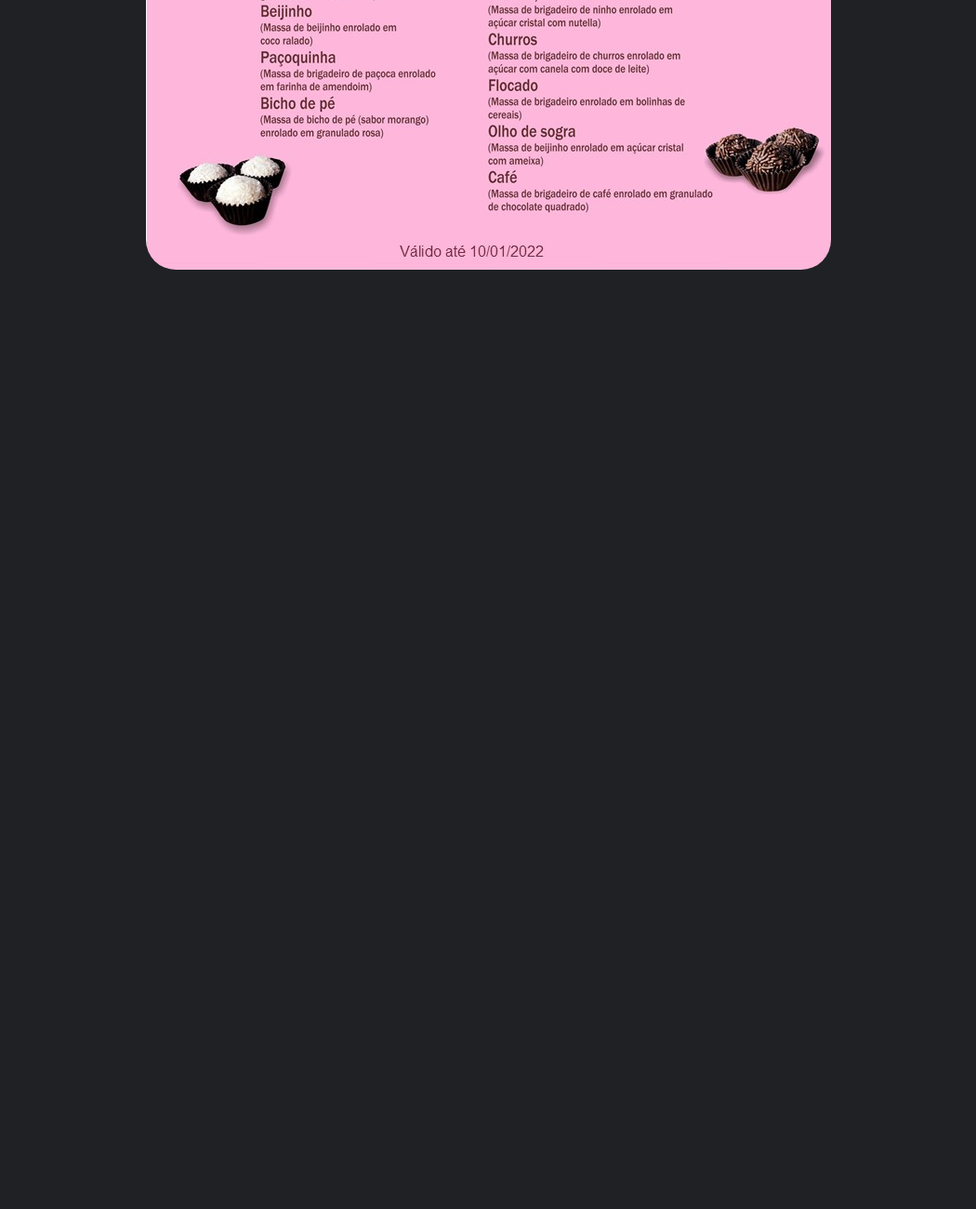
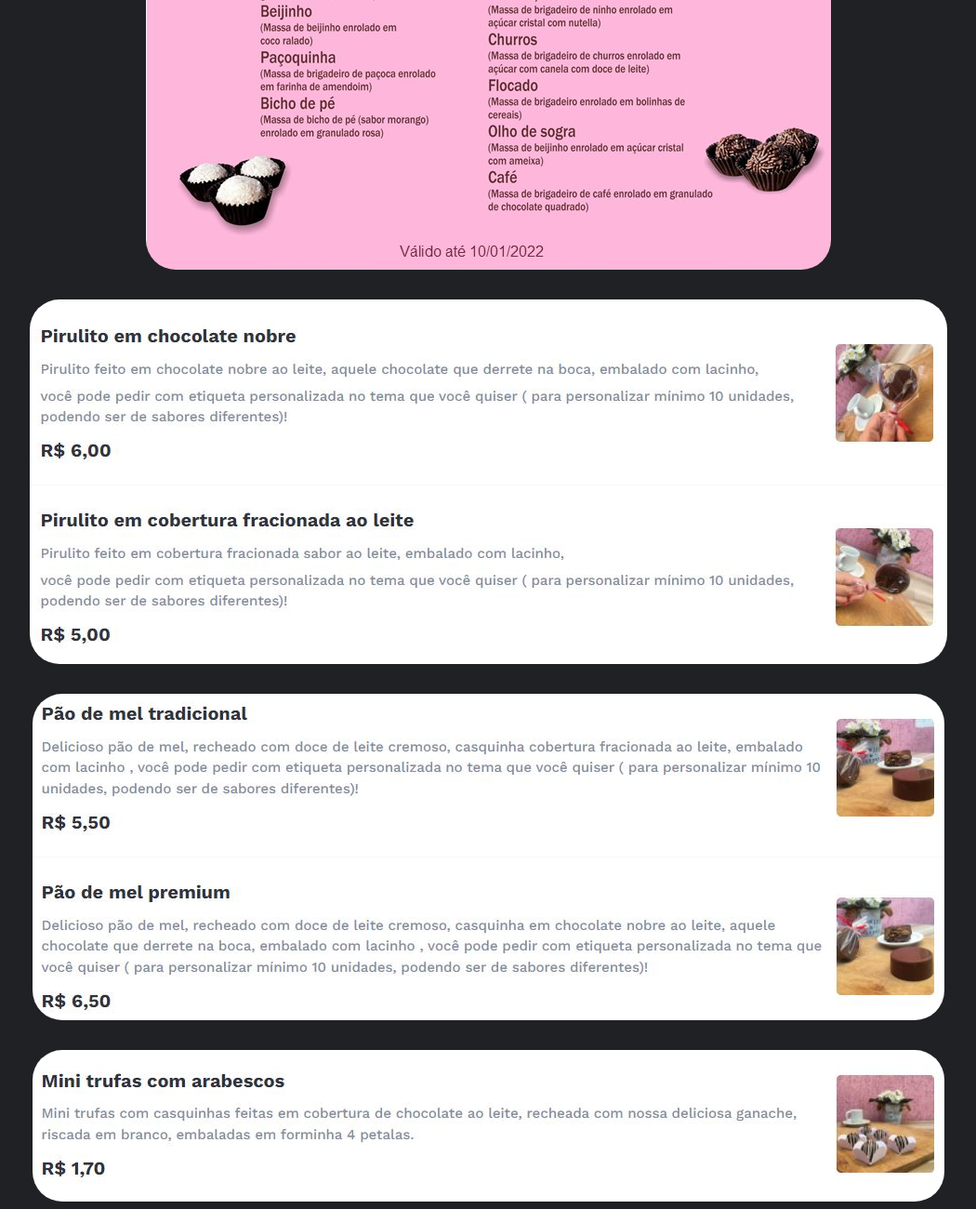
Before and after one commit to dev-rafael92as/cardapioMR, a plain HTML site: page index.html in a window 1280 px wide. Shown: the part 8659-9959 px from the top of the page at 93% size, without its empty margins (115-1165 px from the left). Before the commit the page ends 8957 px from the top, so only its background shows below. Drawn offline with Linux system fonts and the light colour scheme.

Commit message:
Segundo Commit Inclusão Personalizados

```diff
--- a/index.html
+++ b/index.html
@@ -19,6 +19,9 @@
             <img class="imagem" src="assets/img/Bolo3.JPG">
             <img class="imagem" src="assets/img/Bolo4.JPG">
             <img class="imagem" src="assets/img/Docinho.jpg">
+            <img class="imagem" src="assets/img/Pirulitos.JPG">
+            <img class="imagem" src="assets/img/Pão de Mel.JPG">
+            <img class="imagem" src="assets/img/Trufa.JPG">
 
         </section>
     </main>
```
Also changed, not shown: assets/img/Pirulitos.JPG (added), assets/img/Pão de Mel.JPG (added), assets/img/Trufa.JPG (added).
